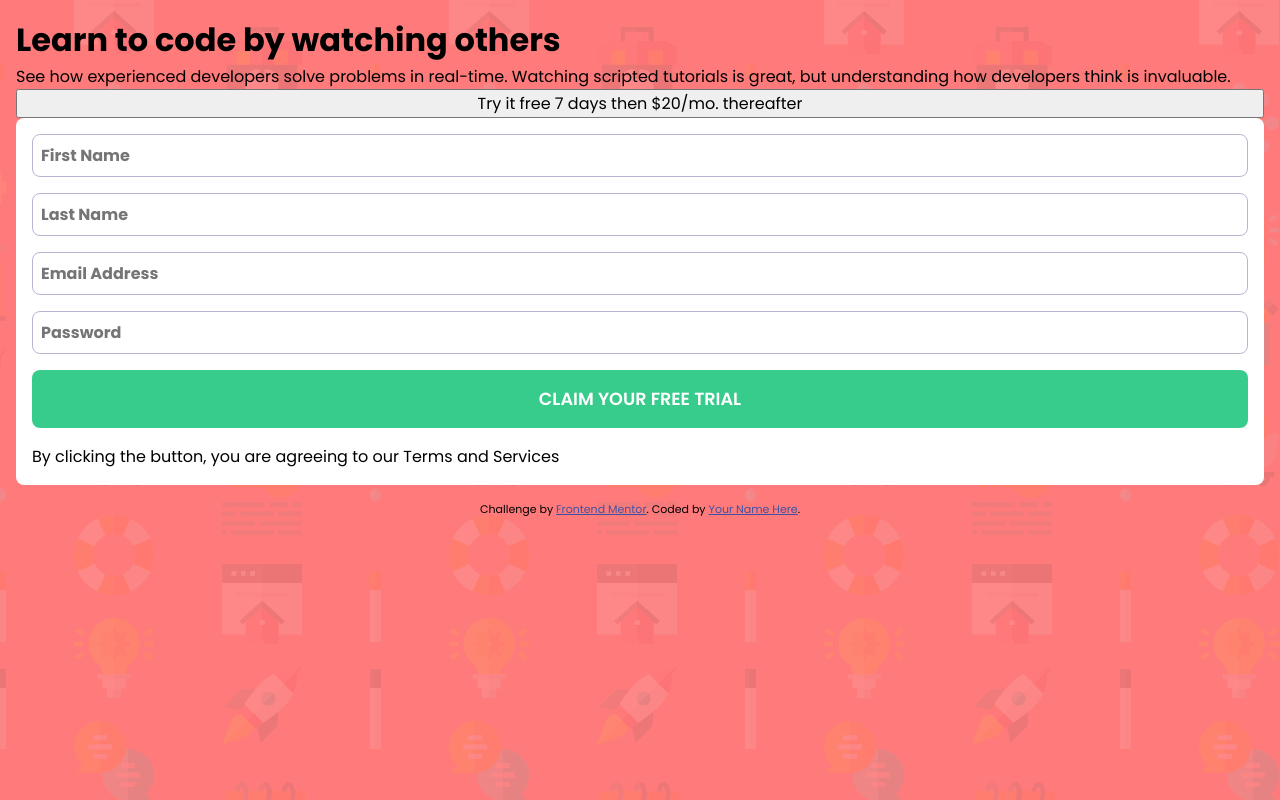
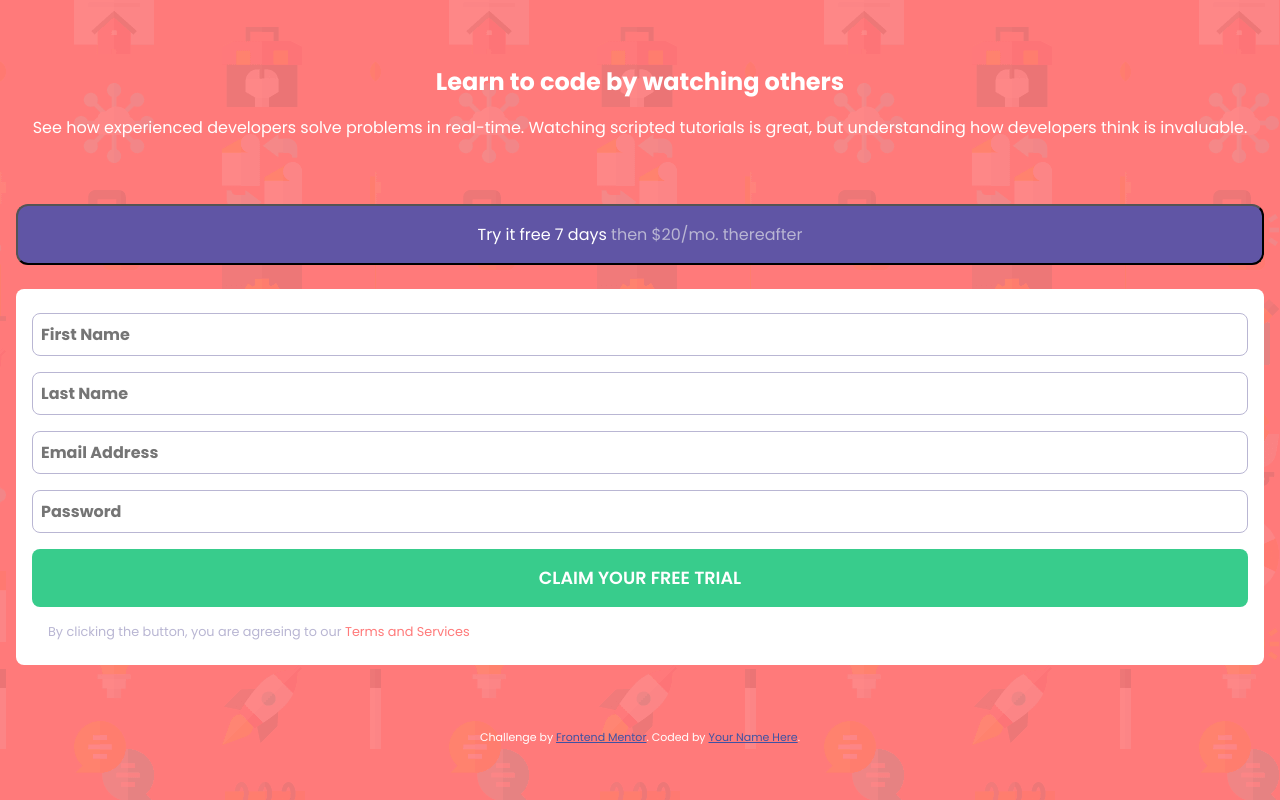
Before and after one commit to TomBirbeck/fm-intro-component-with-signup-form, a plain HTML site: page index.html in a window 1280 px wide. Drawn offline with Linux system fonts and the light colour scheme.

Commit message:
styled heading, description, terms and top button

```diff
--- a/index.html
+++ b/index.html
@@ -11,16 +11,16 @@
 <body>
   <main>
     <div>
-      <h1>
+      <h1 class="header">
         Learn to code by watching others
       </h1>
-      <p>
+      <p class="description">
         See how experienced developers solve problems in real-time. Watching scripted tutorials is great,
         but understanding how developers think is invaluable.
       </p>
     </div>
-    <button>
-      Try it free 7 days then $20/mo. thereafter
+    <button class="offer-button">
+      Try it free 7 days <span>then $20/mo. thereafter</span>
     </button>
     <form class="form">
       <input class="form-inputs" type="text"  placeholder="First Name"/>
@@ -28,7 +28,7 @@
       <input class="form-inputs" type="email"  placeholder="Email Address"/>
       <input class="form-inputs" type="password"  placeholder="Password"/>
       <button class="free-trial" type="submit">CLAIM YOUR FREE TRIAL</button>
-      <p>By clicking the button, you are agreeing to our Terms and Services</p>
+      <p class="terms">By clicking the button, you are agreeing to our <span>Terms and Services</span></p>
     </form>
   </main>
 
--- a/styles.css
+++ b/styles.css
@@ -40,19 +40,47 @@ body {
     background-image: url('./images/bg-intro-mobile.png');
     background-repeat: repeat;
     background-color: var(--custom-red);
+    color: white;
 }
 
 main {
     display: flex;
     flex-direction: column;
     align-content: center;
-    padding: 1rem;
+    gap: 1.5rem;
+    padding: 4rem 1rem;
+}
+
+.header {
+    text-align: center;
+    padding: 0 2rem;
+    font-size: 1.5rem;
+    font-weight: 700;
+    margin-bottom: 1rem;
+}
+
+.description {
+    text-align: center;
+    margin-bottom: 2.5rem;
+    padding: 0 1rem;
+}
+
+.offer-button {
+    border-radius: 0.75rem;
+    padding: 1rem 4rem;
+    background-color: var(--custom-blue);
+    text-align: center;
+    color: white;
+}
+
+.offer-button span {
+    color: var(--grayish-blue);
 }
 
 .form {
     background-color: white;
     border-radius: 0.5rem;
-    padding: 1rem;
+    padding: 1.5rem 1rem;
     display: flex;
     flex-direction: column;
     gap: 1rem;
@@ -76,6 +104,16 @@ main {
     font-weight: 600;
 }
 
+.terms {
+    padding: 0 1rem;
+    color: var(--grayish-blue);
+    font-size: 0.8rem;
+}
+
+.terms span {
+    color: var(--custom-red)
+}
+
 .attribution {
     font-size: 11px;
     text-align: center;
```
